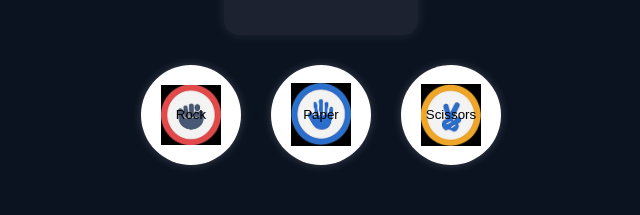
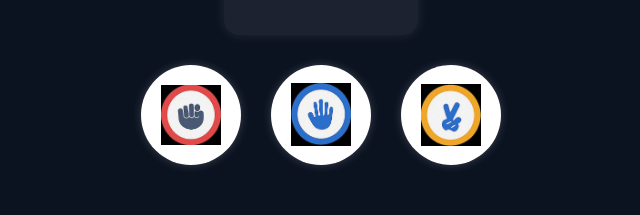
Before and after one commit to tanishq494/RockPaperScissors, a plain HTML site: page index.html in a window 1280 px wide. Shown: the part 375-590 px from the top of the page, without its empty margins (319-959 px from the left). Drawn offline with Linux system fonts and the light colour scheme.

Commit message:
new ui minor update

```diff
--- a/index.html
+++ b/index.html
@@ -18,9 +18,9 @@
     </div>
 
     <div id="container">
-        <button id="rock">Rock</button>
-        <button id="paper">Paper</button>
-        <button id="scissors">Scissors</button>
+        <button id="rock"></button>
+        <button id="paper"></button>
+        <button id="scissors"></button>
     </div>
 
     <h2>Result</h2>
```
